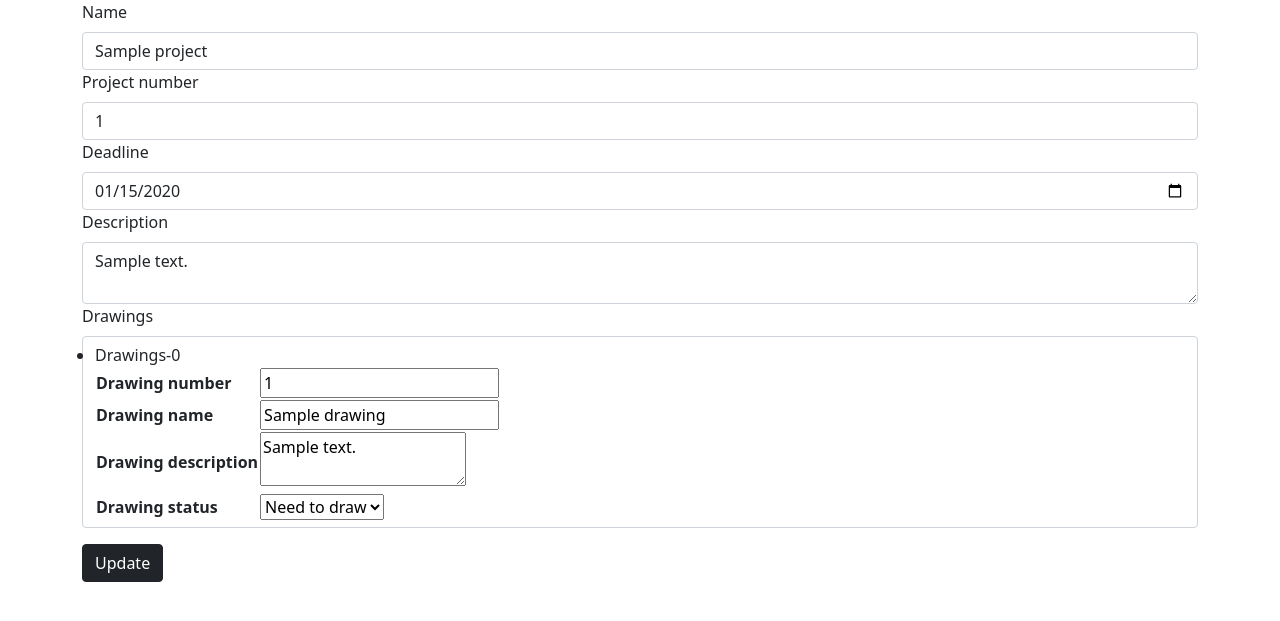
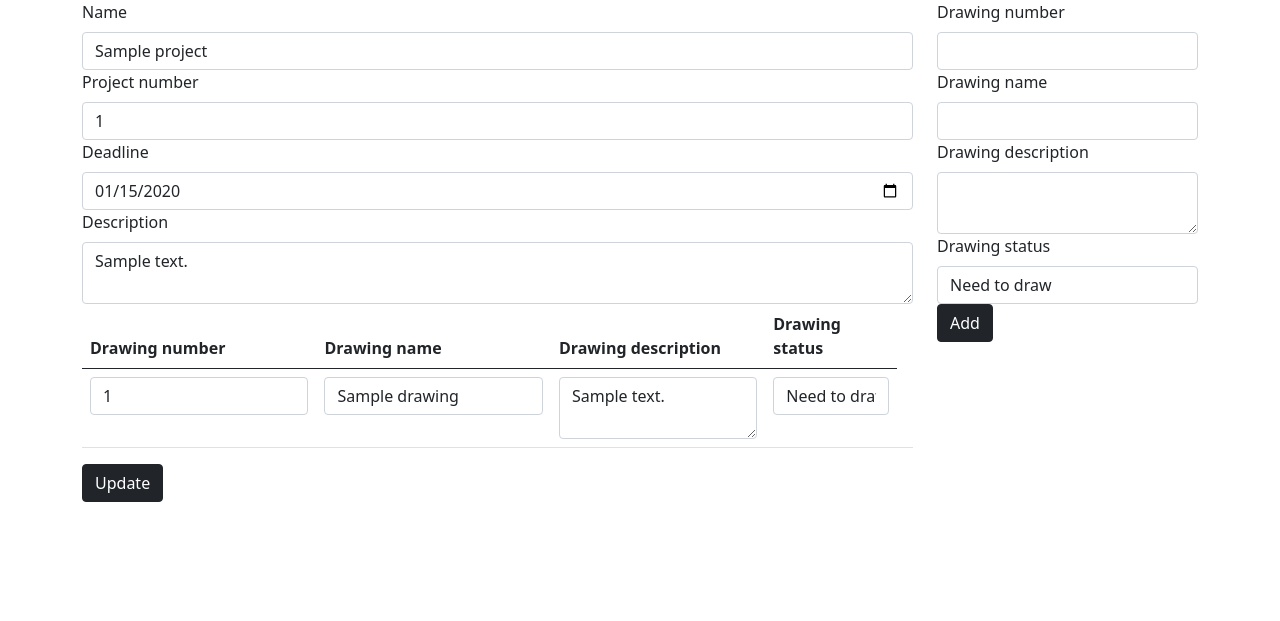
Before and after one commit to patpio/timecard, a Flask app: page /projects/update/1 in a window 1280 px wide. Shown: the part 73-694 px from the top of the page. Run offline with Flask 2, Linux system fonts and the light colour scheme; a user stored in the database is signed in; tables that the repository leaves empty hold one stand-in row (values such as "Sample post"); parts of the project's set-up code (start-up, migrations or seed data) failed here and were passed over; some libraries are stand-ins or nearby versions.

Commit message:
add drawings forms as part of project form

```diff
--- a/timecard/forms/__init__.py
+++ b/timecard/forms/__init__.py
@@ -1,3 +1,3 @@
 from timecard.forms.project_forms import ProjectForm, NewProjectForm, UpdateProjectForm, DeleteProjectForm
 from timecard.forms.user_forms import LoginForm, SignUpForm
-from timecard.forms.drawing_forms import DrawingForm
+from timecard.forms.drawing_forms import DrawingForm, AddDrawingForm
--- a/timecard/forms/drawing_forms.py
+++ b/timecard/forms/drawing_forms.py
@@ -1,8 +1,13 @@
-from wtforms import Form, IntegerField, StringField, TextAreaField, SelectField
+from flask_wtf import FlaskForm
+from wtforms import IntegerField, StringField, TextAreaField, SelectField, SubmitField
 
 
-class DrawingForm(Form):
+class DrawingForm(FlaskForm):
     number = IntegerField('Drawing number')
     name = StringField('Drawing name')
     description = TextAreaField('Drawing description')
-    status = SelectField('Drawing status', choices=['Need to draw', 'Working on', 'Done'])
+    status = SelectField('Drawing status', coerce=int, choices=[(1, 'Need to draw'), (2, 'Working on'), (3, 'Done')])
+
+
+class AddDrawingForm(DrawingForm):
+    submit = SubmitField('Add')
--- a/timecard/forms/project_forms.py
+++ b/timecard/forms/project_forms.py
@@ -19,7 +19,7 @@ class NewProjectForm(ProjectForm):
 
 
 class UpdateProjectForm(ProjectForm):
-    drawings = FieldList(FormField(DrawingForm), min_entries=1)
+    drawings = FieldList(FormField(DrawingForm))
     submit = SubmitField('Update')
 
 
--- a/timecard/templates/partials/_form.html
+++ b/timecard/templates/partials/_form.html
@@ -8,6 +8,8 @@
         {{ render_field(f, class='btn btn-dark') }}
         {% elif f.widget.input_type == 'checkbox' %}
         {{ render_field(f, class='') }}
+        {% elif f.type == 'FieldList' %}
+        {% include 'partials/_table.html' %}
         {% else %}
         {{ render_field(f) }}
         {% endif %}
--- /dev/null
+++ b/timecard/templates/partials/_table.html
@@ -0,0 +1,26 @@
+{% if project_form.drawings[0] %}
+<table class="table">
+  <thead>
+    <tr>
+        {% for field in project_form.drawings[0] %}
+            {% if field.widget.input_type != 'hidden' %}
+                <th scope="col">{{ field.label }}</th>
+            {% endif %}
+        {% endfor %}
+    </tr>
+  </thead>
+  <tbody>
+  {% for drawing in project_form.drawings %}
+    <tr>
+        <div class="row">
+            {% for field in drawing %}
+            <div class="col-3">
+                <td>{{ field(class="form-control") }}</td>
+            </div>
+            {% endfor %}
+        </div>
+    </tr>
+  {% endfor %}
+  </tbody>
+</table>
+{% endif %}
--- a/timecard/templates/update.html
+++ b/timecard/templates/update.html
@@ -1,11 +1,26 @@
+{% from 'macros/form_field_macro.html' import render_field %}
+
 {% extends "partials/_base.html" %}
 
 {% block title %} Update {% endblock %}
 
 {% block content %}
 
-    {% with enctype = True %}
-        {% include 'partials/_form.html' %}
-    {% endwith %}
+<div class="row">
+    <div class="col-9">
+        {% with  %}
+        {% set enctype = True %}
+        {% set form = project_form %}
+            {% include 'partials/_form.html' %}
+        {% endwith %}
+    </div>
+    <div class="col-3">
+        {% with  %}
+        {% set enctype = True %}
+        {% set form = drawing_form %}
+            {% include 'partials/_form.html' %}
+        {% endwith %}
+    </div>
+</div>
 
 {% endblock %}
--- a/timecard/views/project_views.py
+++ b/timecard/views/project_views.py
@@ -1,11 +1,11 @@
 from flask import Blueprint, render_template, url_for, flash, request
-from flask_login import login_required
+from flask_login import login_required, current_user
 from sqlalchemy import desc
 from werkzeug.utils import redirect
 
 from timecard import db
-from ..models import Project
-from ..forms import NewProjectForm, UpdateProjectForm, DeleteProjectForm
+from ..models import Project, Drawing
+from ..forms import NewProjectForm, UpdateProjectForm, DeleteProjectForm, AddDrawingForm
 
 bp_project = Blueprint('project', __name__, url_prefix='/projects')
 
@@ -15,11 +15,11 @@ bp_project = Blueprint('project', __name__, url_prefix='/projects')
 def add():
     form = NewProjectForm()
     if form.validate_on_submit():
-        my_project = Project()
+        my_project = Project(user=current_user)
         form.populate_obj(my_project)
         db.session.add(my_project)
         db.session.commit()
-        flash(f'Project {my_project.name} has been successfully added', 'success')
+        flash(f'Project {my_project.name} has been successfully added.', 'success')
         return redirect(url_for('project.project', name=my_project.name))
 
     return render_template('add.html', form=form)
@@ -44,16 +44,27 @@ def project(name):
 @login_required
 def update(project_id):
     my_project = Project.query.filter_by(id=project_id).first_or_404()
-    form = UpdateProjectForm(obj=my_project)
+    project_form = UpdateProjectForm(obj=my_project)
 
-    if form.validate_on_submit():
-        form.populate_obj(my_project)
+    if project_form.validate_on_submit():
+        project_form.populate_obj(my_project)
         db.session.commit()
 
-        flash(f'Project {my_project.name} has been successfully updated', 'success')
+        flash(f'Project {my_project.name} has been successfully updated.', 'success')
         return redirect(url_for('project.project', name=my_project.name))
 
-    return render_template('update.html', form=form)
+    drawing_form = AddDrawingForm()
+
+    if drawing_form.validate_on_submit():
+        drawing = Drawing(project=my_project)
+        drawing_form.populate_obj(drawing)
+        db.session.add(drawing)
+        db.session.commit()
+
+        flash(f'Drawing {drawing.name} has been successfully added.', 'success')
+        return redirect(request.referrer)
+
+    return render_template('update.html', project_form=project_form, drawing_form=drawing_form)
 
 
 @bp_project.route('/delete/<int:project_id>', methods=['POST'])
```
Also changed, not shown: timecard/templates/add_temp.html (deleted, +0 -26 lines).
